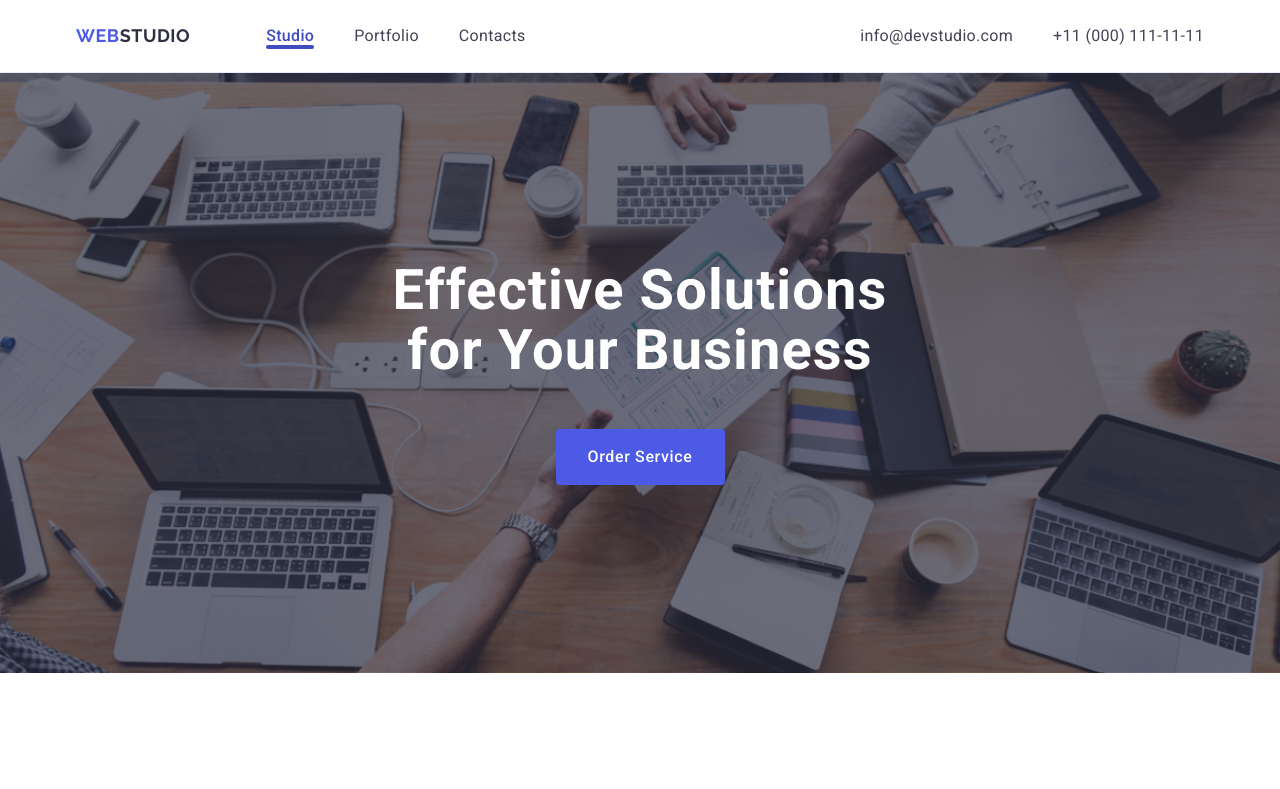
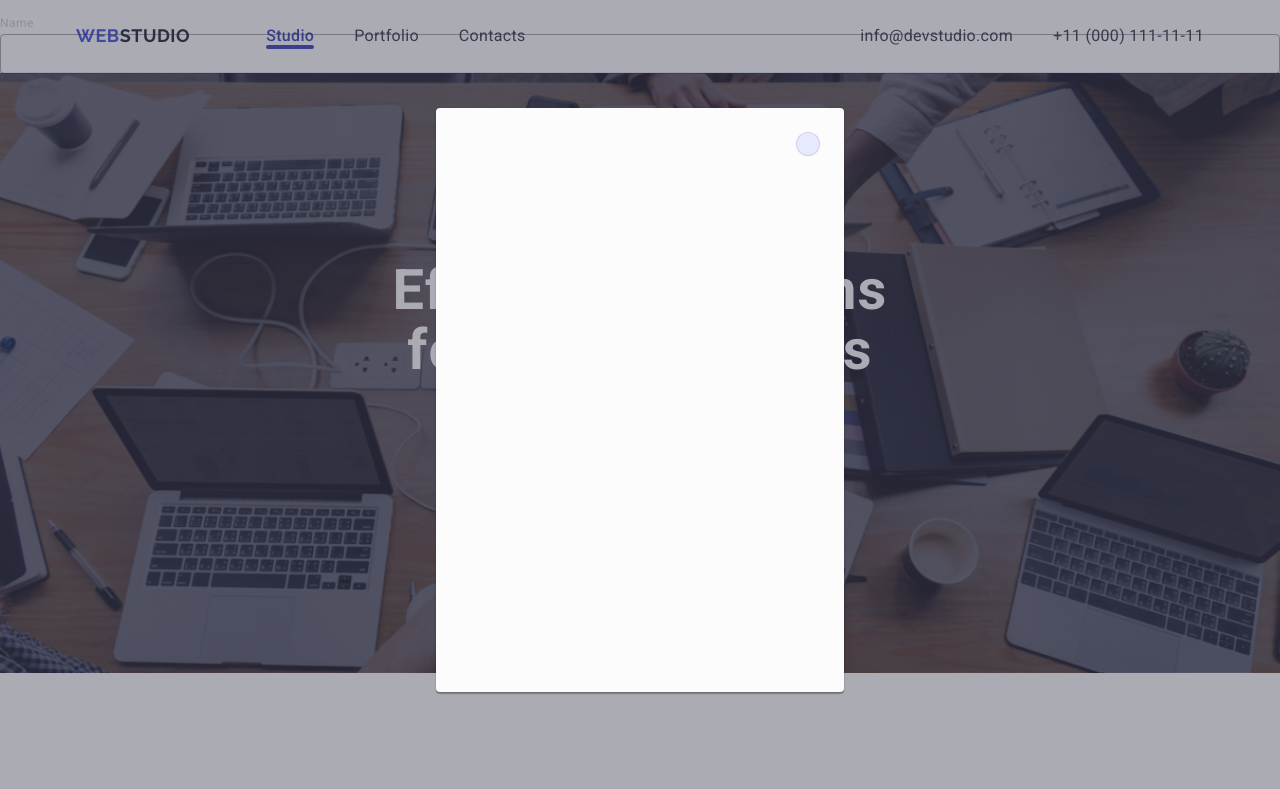
Before and after one commit to maks-frontend/goit-markup-hw-05, a plain HTML site: page index.html in a window 1280 px wide. Shown: the top 789 px of the page. Drawn offline with nearby package versions, Linux system fonts and the light colour scheme.

Commit message:
change-modal-window

```diff
--- a/css/styles.css
+++ b/css/styles.css
@@ -480,3 +480,90 @@ ul {
 
     fill: #f4f4fd;
 }
+.modal-container {
+    transition: opacity 250ms cubic-bezier(0.4, 0, 0.2, 1), visibility 250ms cubic-bezier(0.4, 0, 0.2, 1);
+    background-color: rgba(46, 47, 66, 0.4);
+    height: 100%;
+    width: 100%;
+    left: 0;
+    top: 0;
+    position: fixed;
+}
+.modal-window {
+    padding: 72px 24px 24px 24px;
+    transition: transform 250ms cubic-bezier(0.4, 0, 0.2, 1);
+    border-radius: 4px;
+    box-shadow: 0px 1px 1px rgba(0, 0, 0, 0.14),
+        0px 1px 3px rgba(0, 0, 0, 0.12),
+        0px 2px 1px rgba(0, 0, 0, 0.2);
+    background: #fcfcfc;
+    min-height: 584px;
+    width: 408px;
+    transform: translate(-50%, -50%) scale(1);
+    left: 50%;
+    top: 50%;
+    position: absolute;
+}
+.button-modal {
+    transition: background-color 250ms cubic-bezier(0.4, 0, 0.2, 1), border 250ms cubic-bezier(0.4, 0, 0.2, 1);
+    cursor: pointer;
+    padding: 0;
+    border: 1px solid rgba(0, 0, 0, 0.1);
+    background-color: #e7e9fc;
+    justify-content: center;
+    align-items: center;
+    display: flex;
+    border-radius: 50%;
+    height: 24px;
+    width: 24px;
+    right: 24px;
+    top: 24px;
+    position: absolute;
+}
+.button-modal:hover, .button-modal:focus {
+    fill: #ffffff;
+    border: none;
+    background-color: #404bbf;
+}
+.modal-icon {
+
+    transition: fill 250ms cubic-bezier(0.4, 0, 0.2, 1);
+}
+.modal-title {
+    margin-bottom: 16px;
+    color: #2E2F42;
+    letter-spacing: 0.02em;
+    text-align: center;
+    line-height: 1.5;
+    font-size: 16px;
+    font-weight: 500;
+}
+.modal-form {
+}
+.modal-form-box {
+    margin-bottom: 8px;
+}
+.modal-form-label {
+
+    margin-bottom: 4px;
+    display: block;
+    color: #8e8f99;
+    letter-spacing: 0.04em;
+    line-height: 1.17;
+    font-size: 12px;
+}
+.label-icon {
+    position: relative;
+}
+.label-input {
+    transition: border-color 250ms cubic-bezier(0.4, 0, 0.2, 1);
+    outline: transparent;
+    background-color: transparent;
+    border-radius: 4px;
+    border: 1px solid rgba(46, 47, 66, 0.4);
+    height: 40px;
+    width: 100%;
+}
+.label-input:focus {
+    border-color: #4D5AE5;
+}
--- a/index.html
+++ b/index.html
@@ -412,7 +412,6 @@
             digital marketing & growth solutions.
           </p>
         </div>
-
         <div>
           <p class="footer-socials">Social media</p>
           <ul class="footer-list">
@@ -452,7 +451,7 @@
             <label class="form">
               <input
                 class="mail"
-                name="user_email"
+                name="user"
                 type="email"
                 placeholder="E-mail" />
             </label>
@@ -466,5 +465,27 @@
         </div>
       </div>
     </footer>
+    <div class="modal-container">
+      <div class="modal-window">
+        <button class="button-modal" type="button">
+          <svg class="modal-icon" width="8" height="8">
+            <use href="./images/icons.svg#icon-person-black" />
+          </svg>
+        </button>
+      </div>
+      <p class="modal-title"></p>
+      <form class="modal-form">
+        <div class="modal-form-box">
+          <label class="modal-form-label" for="user-name">Name</label>
+          <div class="label-icon">
+            <input
+              class="label-input"
+              id="user-name"
+              type="text"
+              name="user-name" />
+          </div>
+        </div>
+      </form>
+    </div>
   </body>
 </html>
```
